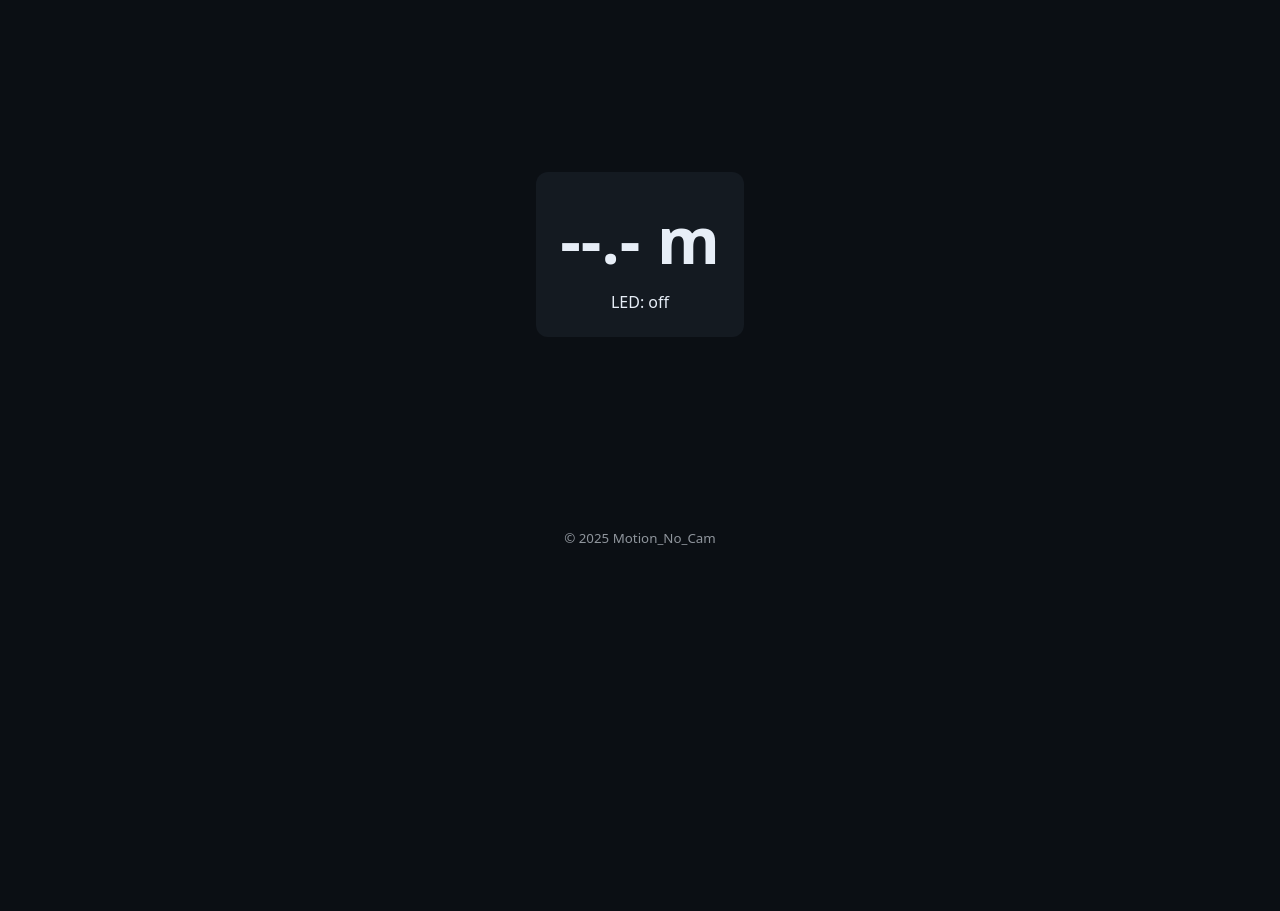
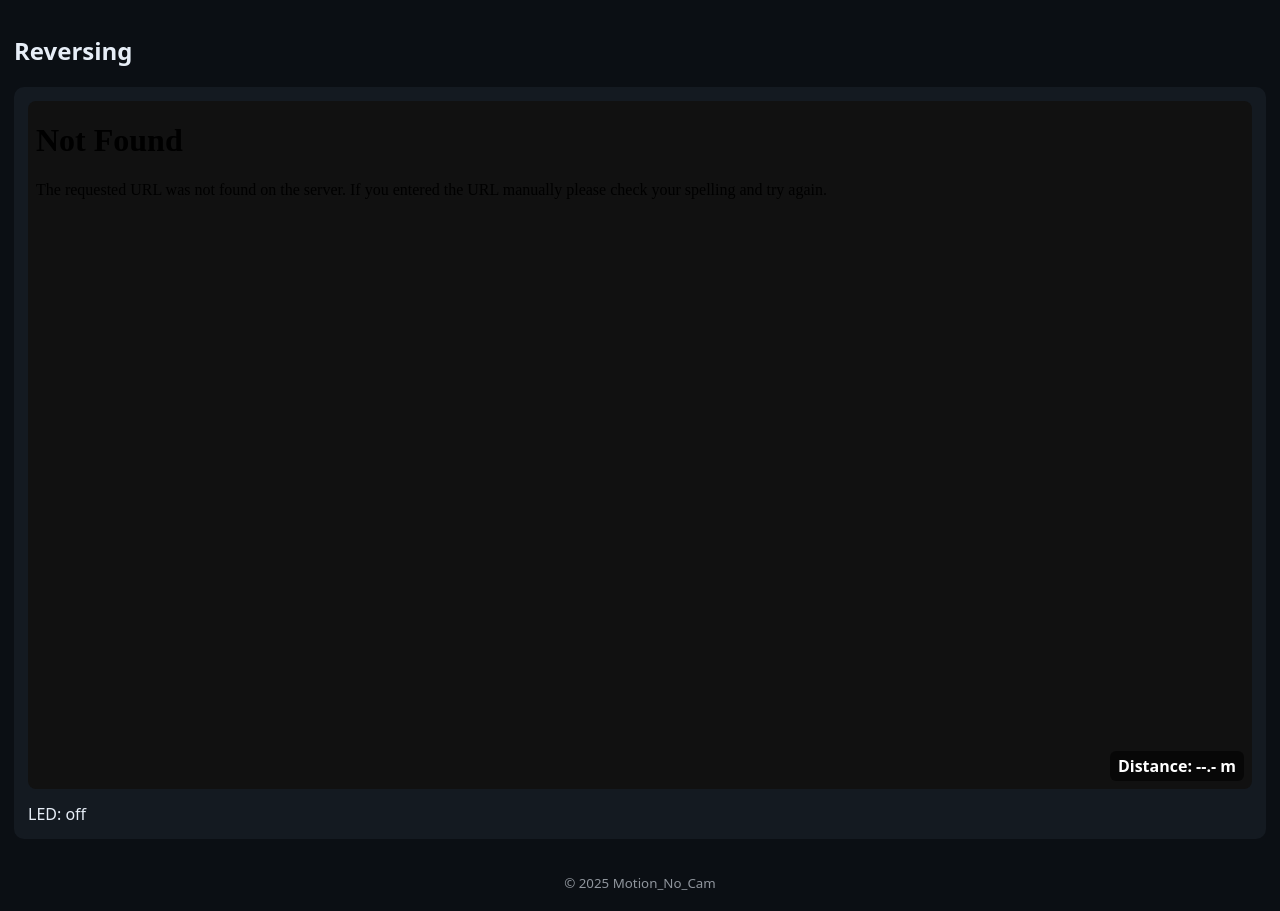
Before and after one commit to soler2000/Motion_No_Cam, a Flask app: page /reversing in a window 1280 px wide. Shown: the part 44-955 px from the top of the page. Before the commit the page ends 589 px from the top, so only its background shows below. Run offline with Flask 3, Linux system fonts and the light colour scheme; some libraries are stand-ins or nearby versions.

Commit message:
Add WebRTC reversing camera feed (MediaMTX integration)

```diff
--- a/app/web/templates/reversing.html
+++ b/app/web/templates/reversing.html
@@ -1,10 +1,27 @@
 {% extends "layout.html" %}
 {% block content %}
-<section class="center">
-  <div class="rev-box">
-    <div class="rev-distance" id="rev_distance">--.- m</div>
-    <div class="rev-status" id="rev_status">LED: --</div>
+<h2>Reversing</h2>
+<div class="panel">
+  <div class="video-wrap">
+    <iframe id="webrtc_frame" allow="autoplay; fullscreen" referrerpolicy="no-referrer"></iframe>
+    <div class="overlay">Distance: <span id="rev_distance">--.- m</span></div>
   </div>
-</section>
-<script>window.POLL={{ poll|tojson }};</script>
+  <div id="rev_status" style="margin-top:6px;">LED: --</div>
+</div>
+<script>
+(function () {
+  const host = location.hostname;
+  const url = `http://${host}:8889/reverse`; // MediaMTX WebRTC player
+  const f = document.getElementById('webrtc_frame');
+  f.src = url;
+  function size(){ const w=document.querySelector('.video-wrap').clientWidth; f.style.width='100%'; f.style.height=(w*9/16)+'px'; }
+  window.addEventListener('resize', size);
+  window.addEventListener('load', size);
+})();
+</script>
+<style>
+.video-wrap{position:relative;width:100%;aspect-ratio:16/9;background:#111;border-radius:8px;overflow:hidden}
+.video-wrap iframe{position:absolute;inset:0;width:100%;height:100%;border:0}
+.video-wrap .overlay{position:absolute;right:8px;bottom:8px;background:rgba(0,0,0,.55);color:#fff;padding:4px 8px;border-radius:6px;font-weight:700}
+</style>
 {% endblock %}
```
Also changed, not shown: extras/mediamtx/mediamtx.yml (added, +10 -0 lines), 1 other file.
